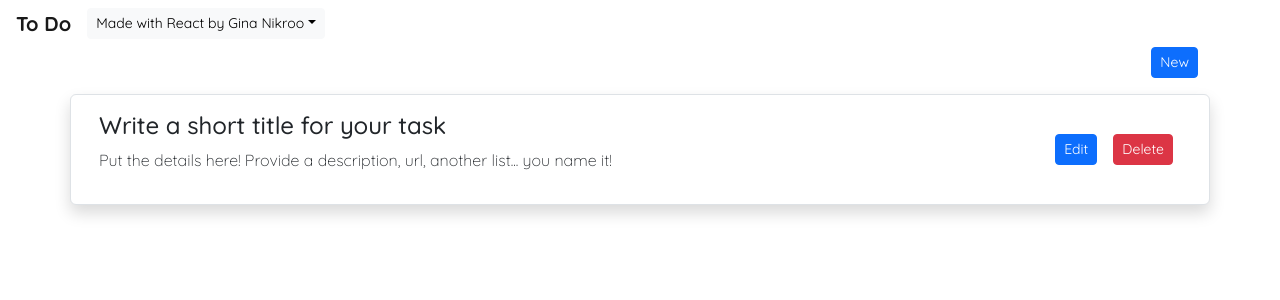
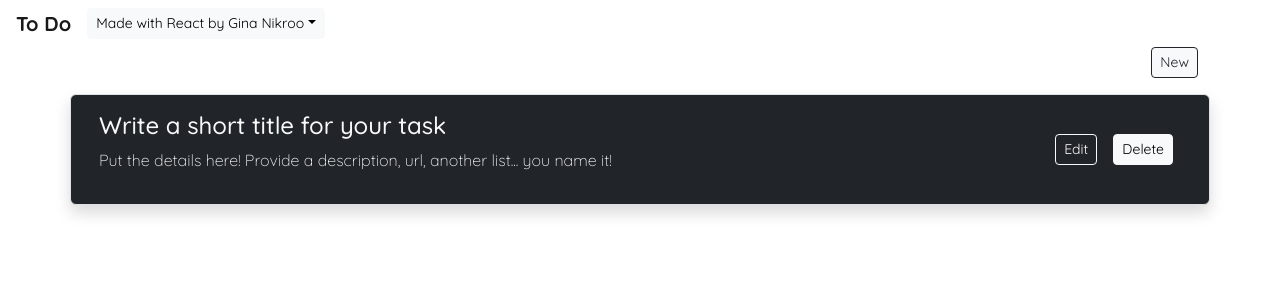
Before and after one commit to GNikroo/Task-Management-App, a React (Create React App) app: page / in a window 1280 px wide. Shown: the top 300 px of the page. Built offline with nearby package versions, Linux system fonts and the light colour scheme.

Commit message:
Save tasks to local storage

```diff
--- a/src/components/Tasks.js
+++ b/src/components/Tasks.js
@@ -1,4 +1,4 @@
-import React, { useState } from "react";
+import React, { useEffect, useState } from "react";
 
 const Todo = () => {
     const [showForm, setShowForm] = useState(false);
@@ -18,6 +18,17 @@ const Todo = () => {
             status: false,
         },
     ]);
+
+    useEffect(() => {
+        const items = JSON.parse(localStorage.getItem('items'));
+        if (items) {
+         setItems(items);
+        }
+      }, []);
+
+    useEffect(() => {
+        localStorage.setItem('items', JSON.stringify(items));
+    }, [items]);
 
     const handleInput = (e) => {
         setInputTitle(e.target.value);
@@ -61,7 +72,6 @@ const Todo = () => {
     };
 
     const handleDelete = (index) => {
-        console.log(index);
         const updatedItems = items.filter((elem) => {
             return index !== elem.id;
         });
@@ -86,7 +96,6 @@ const Todo = () => {
         setInputDesc(newEditItem.desc);
 
         setIsEditItem(id);
-        console.log(newEditItem);
     };
 
     const handleAdd = () => {
@@ -100,7 +109,7 @@ const Todo = () => {
             {showNew ? (
                 <div className="container">
                     <div className="col-12 text-end pb-2">
-                        <button className="btn btn-sm btn-primary" onClick={handleAdd}>
+                        <button className="btn btn-light btn-outline-dark btn-sm btn-primary" onClick={handleAdd}>
                             New
                         </button>
                     </div>
@@ -141,9 +150,9 @@ const Todo = () => {
                                     value={inputDesc}
                                 />
                                 {toggleSubmit ? (
-                                    <button className="btn btn-sm btn-primary my-2">Save</button>
+                                    <button className="btn btn-sm btn-dark btn-outline-light my-2">Save</button>
                                 ) : (
-                                    <button className="btn btn-sm btn-primary my-2">Update</button>
+                                    <button className="btn btn-sm btn-dark btn-outline-light my-2">Update</button>
                                 )}
                             </form>
                         </div>
@@ -161,18 +170,18 @@ const Todo = () => {
                     )}
                     {items.map((elem, index) => {
                         return (
-                            <div className="row border rounded shadow p-3 mb-3 bg-white rounded  p-2" key={elem.id}>
+                            <div className="row border rounded shadow p-3 mb-3 bg-dark text-light rounded  p-2" key={elem.id}>
                                 <div className="col-12 sm-col-6 d-flex justify-content-between align-items-center">
                                     <div className="text-start">
                                         <h4 className="fs-4">{elem.name}</h4>
                                         <p className="fs-6 fw-light">{elem.desc}</p>
                                     </div>
                                     <div>
-                                        <button className="btn btn-sm btn-primary mx-2" onClick={() => handleEdit(elem.id)}>
+                                        <button className="btn btn-sm btn-outline-light mx-2" onClick={() => handleEdit(elem.id)}>
                                             Edit
                                         </button>
                                         {showDelete ? (
-                                            <button className="btn btn-sm btn-danger mx-2" onClick={() => handleDelete(elem.id)}>
+                                            <button className="btn btn-sm btn-light mx-2" onClick={() => handleDelete(elem.id)}>
                                                 Delete
                                             </button>
                                         ) : (
```
